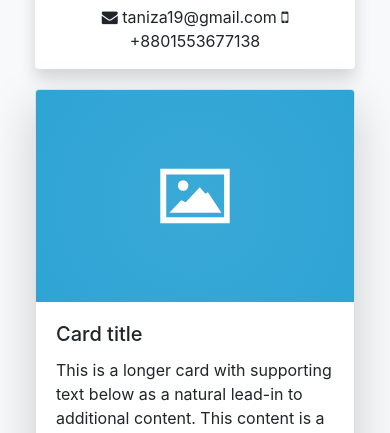
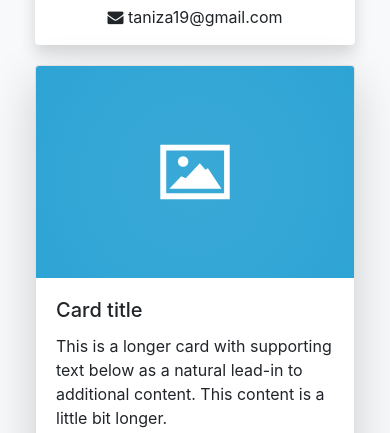
Before and after one commit to taniza27/home, a plain HTML site: page index.html in a window 390 px wide. Shown: the part 397-830 px from the top of the page. Drawn offline with nearby package versions, Linux system fonts and the light colour scheme.

Commit message:
remove mobile number

```diff
--- a/index.html
+++ b/index.html
@@ -19,7 +19,7 @@
                         <strong>Farzana Afrin Taniza</strong><br>
                         <small>Content Writer</small>
                     </h1>
-                    <p><span><i class="fa fa-envelope"></i> taniza19@gmail.com</span> <span><i class="fa fa-mobile"></i> +8801553677138</span></p>
+                    <p><span><i class="fa fa-envelope"></i> taniza19@gmail.com</span></p>
                 </div>
             </div>
             <div class="row">
```
